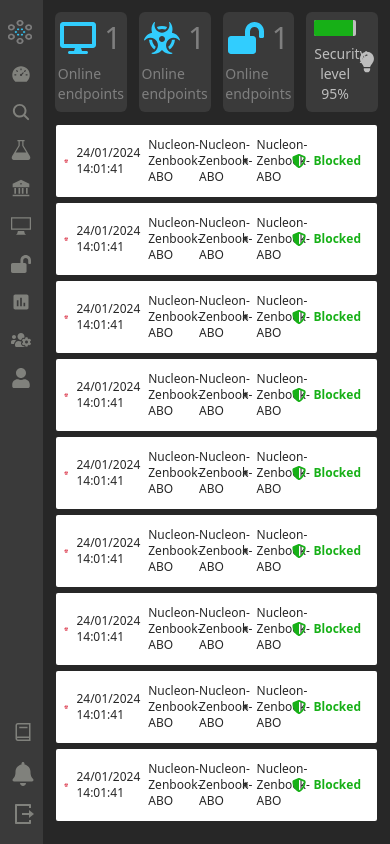
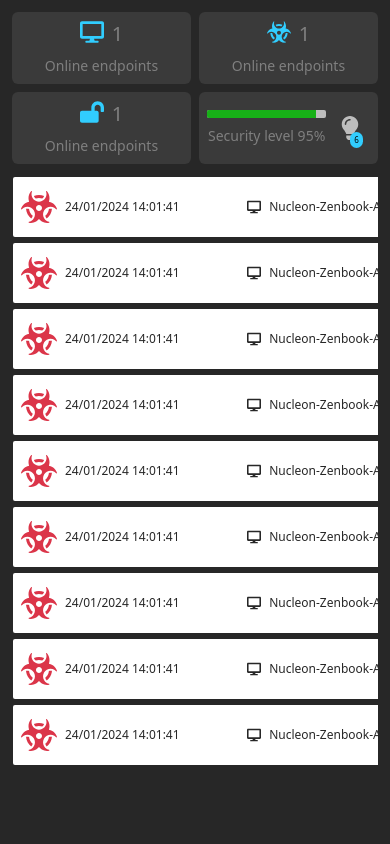
Before and after one commit to promahbubul/nucleon-security, a React (Vite) app: page /training in a window 390 px wide. Built offline with nearby package versions, Linux system fonts and the light colour scheme.

Commit message:
dashboard page responsive

```diff
--- a/src/components/Layout/SideMenu.jsx
+++ b/src/components/Layout/SideMenu.jsx
@@ -14,7 +14,7 @@
   return (
     <>
       <aside
-        className="w-12 h-full     bg-dark-gray py-3 flex flex-col justify-between
+        className="w-12 h-full     bg-dark-gray py-3 hidden md:flex flex-col justify-between
     "
       >
         <div className="">
--- a/src/components/Training/TrainingTable/TrainingTable.jsx
+++ b/src/components/Training/TrainingTable/TrainingTable.jsx
@@ -11,8 +11,8 @@
   };
 
   return (
-    <table className=" w-full">
-      <tbody className="flex flex-col gap-1 mt-3  w-full">
+    <div className=" overflow-hidden overflow-x-auto w-full">
+      <tbody className="flex flex-col gap-1 mt-3 w-max  md:w-full">
         {trainings.map((training, index) => (
           <TableRow
             handleShowMore={handleShowMore}
@@ -21,7 +21,7 @@
           />
         ))}
       </tbody>
-    </table>
+    </div>
   );
 };
 
--- a/src/components/ui/StatusCard/StatusCard.jsx
+++ b/src/components/ui/StatusCard/StatusCard.jsx
@@ -7,12 +7,14 @@
     >
       <div className="flex flex-row gap-2">
         {/* icon */}
-        <span className="text-info text-4xl">{icon && icon()}</span>
+        <span className="text-info text-2xl md:text-4xl">{icon && icon()}</span>
         {/* number */}
-        <span className="text-3xl text-silver-gray font-normal">{number}</span>
+        <span className="text-xl md:text-3xl text-silver-gray font-normal">
+          {number}
+        </span>
       </div>
       {/* title */}
-      <h5 className="text-sm text-silver-gray font-medium">{title}</h5>
+      <h5 className="text-sm text-silver-gray  md:font-medium">{title}</h5>
     </div>
   );
 };
--- a/src/pages/Dashboard/Dashboard.jsx
+++ b/src/pages/Dashboard/Dashboard.jsx
@@ -35,7 +35,7 @@
         className={"w-full"}
         title={"Entities"}
       >
-        <div className="flex flex-row justify-end gap-2 text-sm">
+        <div className="flex flex-row flex-wrap justify-end gap-2 text-sm">
           <Button icon={IoSearch} className={"bg-info py-2 px-4"}>
             Search
           </Button>
@@ -74,41 +74,42 @@
           ></Button>
         </div>
         {/* Table */}
-        <div className="mt-3">
-          <table className=" w-full ">
-            <thead className="w-full py-1 border-b border-b-gray-200 ">
-              <tr className=" grid grid-cols-12 text-secondary text-base font-bold text-left">
-                <th className=" col-span-2  hover:text-black cursor-pointer">
+        <div className="mt-3 w-full overflow-hidden overflow-x-auto">
+          <div className=" w-max md:w-full overflow-hidden overflow-x-auto ">
+            {/* TABLE HEAD */}
+            <div className="w-max md:w-full py-1 border-b border-b-gray-200 ">
+              <div className=" grid grid-cols-12 gap-2 text-secondary text-sm md:text-base font-bold text-left">
+                <p className=" col-span-2  hover:text-black cursor-pointer">
                   Logo
-                </th>
-                <th className=" col-span-4  hover:text-black cursor-pointer">
+                </p>
+                <p className=" col-span-4  hover:text-black cursor-pointer">
                   Name
-                </th>
-                <th className=" col-span-2  hover:text-black cursor-pointer">
+                </p>
+                <p className=" col-span-2  hover:text-black cursor-pointer">
                   License Count
-                </th>
-                <th className=" col-span-4  hover:text-black cursor-pointer">
+                </p>
+                <p className=" col-span-4  hover:text-black cursor-pointer">
                   Domain
-                </th>
-              </tr>
-            </thead>
-
-            <tbody className="">
+                </p>
+              </div>
+            </div>
+            {/* TABLE BODY */}
+            <div className="">
               {entities.map((entitie) => (
-                <tr
+                <div
                   key={entitie.id}
-                  className="grid grid-cols-12  border-b border-b-gray-200  text-left hover:bg-gray-200 items-center py-1 cursor-pointer"
+                  className="grid grid-cols-12 gap-2  border-b border-b-gray-200  text-left hover:bg-gray-200 items-center py-1 cursor-pointer w-auto text-xs md:text-base"
                 >
-                  <td className=" col-span-2">
+                  <p className=" col-span-2">
                     <img src={entitie.logo} alt="" className="w-6" />
-                  </td>
-                  <td className=" col-span-4">{entitie.name}</td>
-                  <td className=" col-span-2">{entitie.licenceCount}</td>
-                  <td className=" col-span-4">{entitie.domain}</td>
-                </tr>
+                  </p>
+                  <p className=" col-span-4">{entitie.name}</p>
+                  <p className=" col-span-2">{entitie.licenceCount}</p>
+                  <p className=" col-span-4">{entitie.domain}</p>
+                </div>
               ))}
-            </tbody>
-          </table>
+            </div>
+          </div>
         </div>
       </SectionContainer>
     </div>
--- a/src/pages/Training/Training.jsx
+++ b/src/pages/Training/Training.jsx
@@ -12,37 +12,37 @@
   return (
     <div>
       {/* Status */}
-      <div className="grid grid-cols-12 gap-3">
+      <div className="grid grid-cols-12 gap-2 md:gap-3">
         <StatusCard
           icon={FaDesktop}
           title={"Online endpoints"}
           number={1}
-          className={"col-span-3"}
+          className={"col-span-6 md:col-span-3"}
         />
         <StatusCard
           icon={FaBiohazard}
           title={"Online endpoints"}
           number={1}
-          className={"col-span-3"}
+          className={"col-span-6 md:col-span-3"}
         />
         <StatusCard
           icon={FaLockOpen}
           title={"Online endpoints"}
           number={1}
-          className={"col-span-3"}
+          className={"col-span-6 md:col-span-3"}
         />
-        <div className="bg-dark-gray col-span-3 cursor-pointer rounded-md flex flex-row p-2 items-center justify-between  gap-1">
+        <div className="bg-dark-gray col-span-6 md:col-span-3 cursor-pointer rounded-md flex flex-row p-2 items-center justify-between  gap-1">
           <div className="w-9/12  ">
-            <div className="bg-secondary  h-4 rounded-sm">
+            <div className="bg-secondary  h-2 md:h-4 rounded-sm">
               <div className="w-11/12 bg-success h-full rounded-l-sm"></div>
             </div>
-            <h5 className="text-sm text-secondary font-normal text-center mt-2">
+            <h5 className="text-sm md:text-sm text-silver-gray  font-normal text-center mt-2">
               Security level 95%
             </h5>
           </div>
           <div className="relative  flex justify-center w-3/12">
-            <FaLightbulb className="text-secondary text-3xl" />
-            <span className="bg-info absolute top-4 left-10 text-xs px-2 py-1 rounded-full">
+            <FaLightbulb className="text-secondary text-2xl md:text-3xl" />
+            <span className="bg-info absolute top-4 left-5 md:left-10 text-[8px] md:text-xs px-1 py-0.5 md:px-2 md:py-1 rounded-full">
               6
             </span>
           </div>
```
